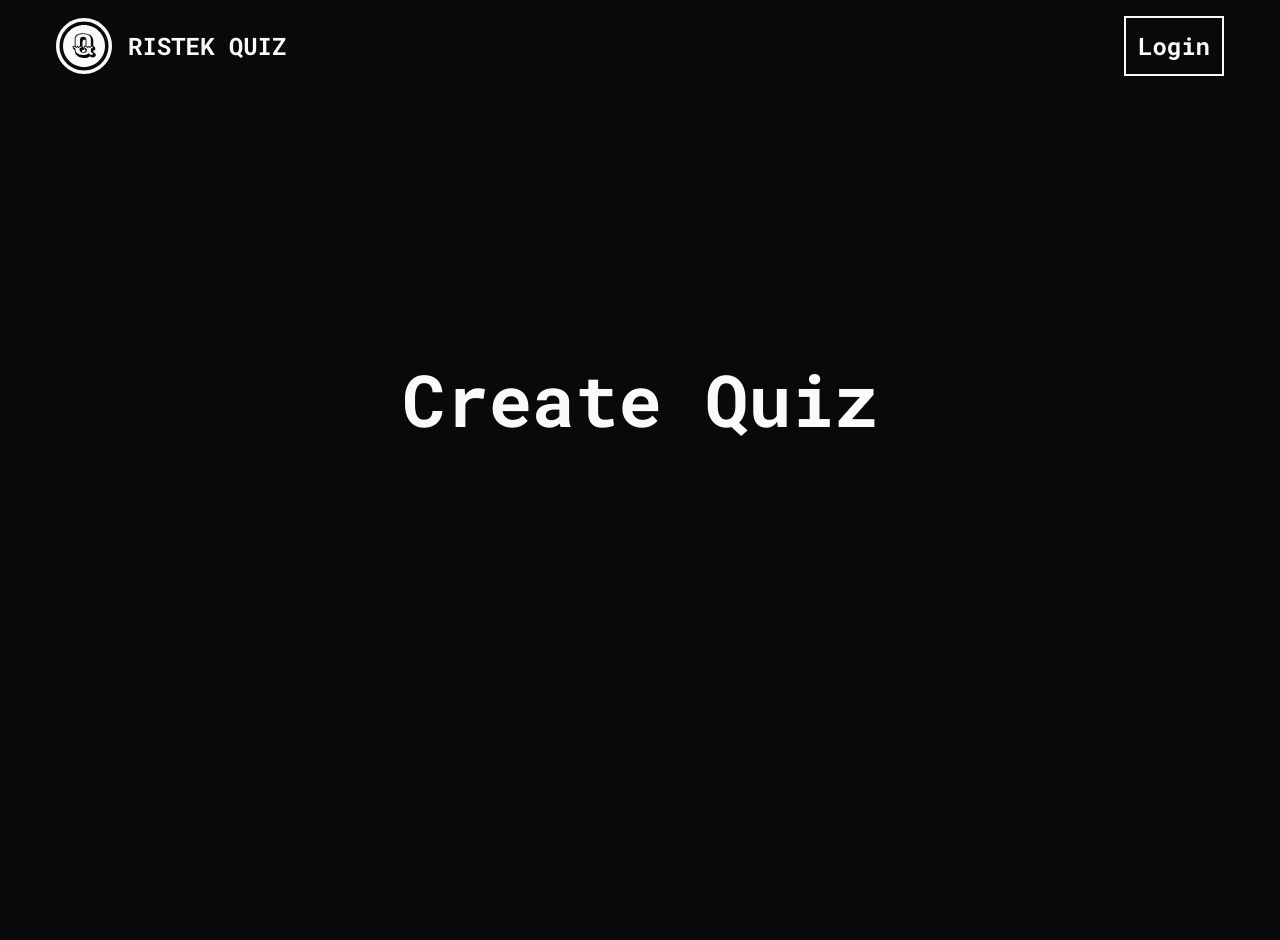
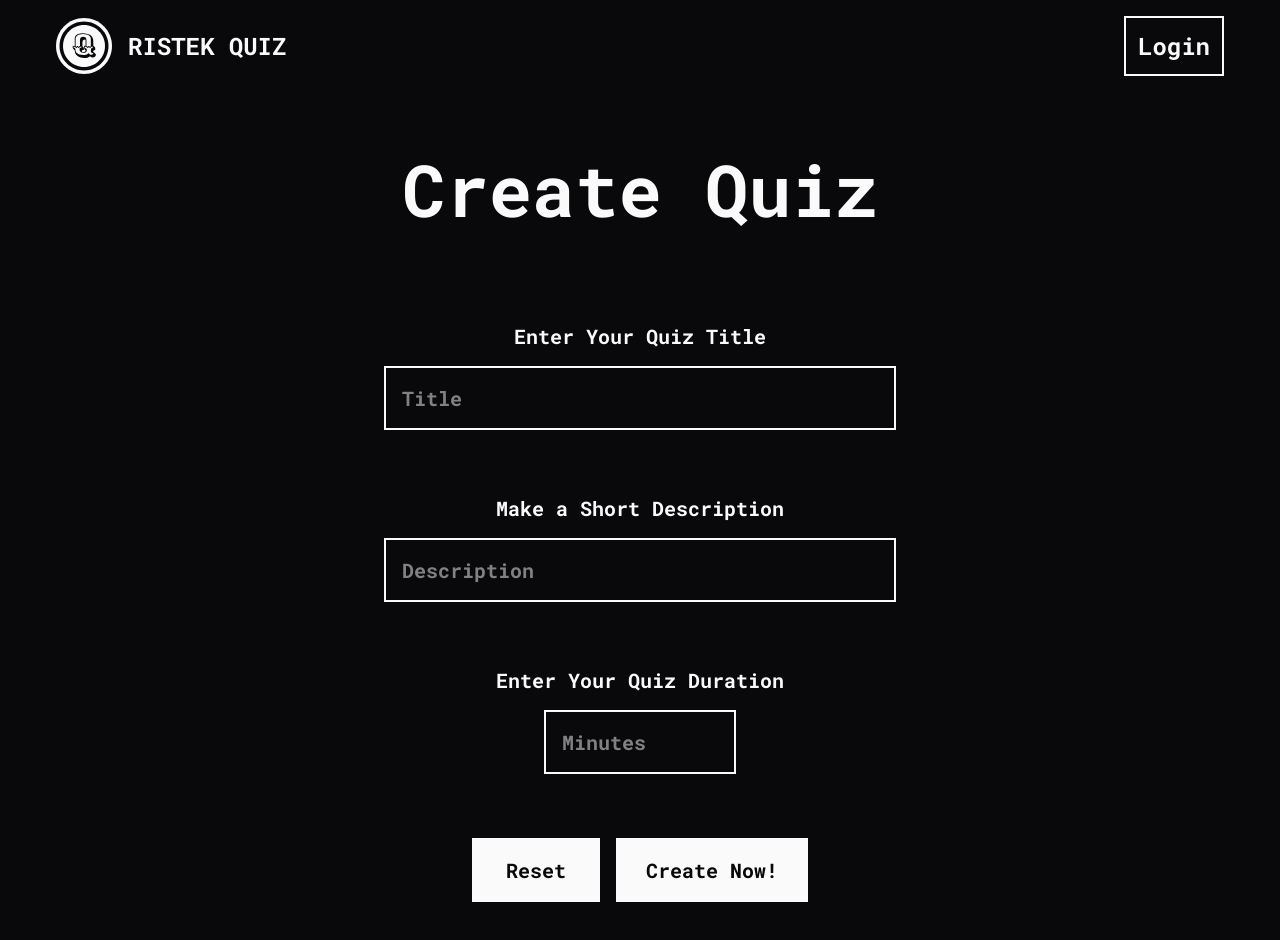
Before and after one commit to Kritzeey/ristek-quiz, a Next.js app: page /Create in a window 1280 px wide. Shown: the top 940 px of the page. Before the commit the page ends 800 px from the top, so only its background shows below. Built offline with nearby package versions, Linux system fonts and the light colour scheme.

Commit message:
Added create quiz skeleton

```diff
--- a/app/Create/page.js
+++ b/app/Create/page.js
@@ -1,10 +1,31 @@
+import Button from "../Components/Button";
 
-export default function Menu() {
+export default function Home() {
   return (
     <>
-      <div className="gap-[2rem] h-screen top-0 w-screen text-center flex flex-col items-center justify-center text-[#fafafa] font-[Roboto_Mono] font-bold text-7xl top-0">
+      <form id="create" className="mb-24 mt-32 h-screen w-screen text-center flex flex-col items-center justify-center text-[#fafafa] font-[Roboto_Mono] font-bold text-7xl">
         Create Quiz
-      </div>
+
+        <label for="title" className="text-xl mt-24 w-128 text-center">Enter Your Quiz Title</label>
+        <input type="text" placeholder="Title" className="text-xl border-2 p-4 w-128 mt-4" name="title" id="title"/>
+
+        <label for="desc" className="text-xl mt-16 w-128 text-center">Make a Short Description</label>
+        <input type="text" placeholder="Description" className="text-xl border-2 p-4 w-128 mt-4" name="title" id="title"/>
+
+        <label for="duration" className="text-xl mt-16 w-128 text-center">Enter Your Quiz Duration </label>
+        <div className="flex gap-16">
+          <input type="number" placeholder="Minutes" className="text-xl border-2 p-4 w-48 mt-4" name="duration" id="duration" min="1" max="999"/>
+        </div>
+
+        <div className="flex gap-4 mt-16">
+          <button form="create" type="reset" className="bg-[#fafafa] h-[4rem] text-[#09090b] duration-250 cursor-pointer hover:text-[#fafafa] hover:bg-[#09090b] text-center text-xl flex items-center justify-center w-[8rem] border-2 border-[#fafafa]">
+            Reset
+          </button>
+          <button form="create" type="submit" className="bg-[#fafafa] h-[4rem] text-[#09090b] duration-250 cursor-pointer hover:text-[#fafafa] hover:bg-[#09090b] text-center text-xl flex items-center justify-center w-[12rem] border-2 border-[#fafafa]">
+            Create Now!
+          </button>
+        </div>
+      </form>
     </>
   )
 }
```
